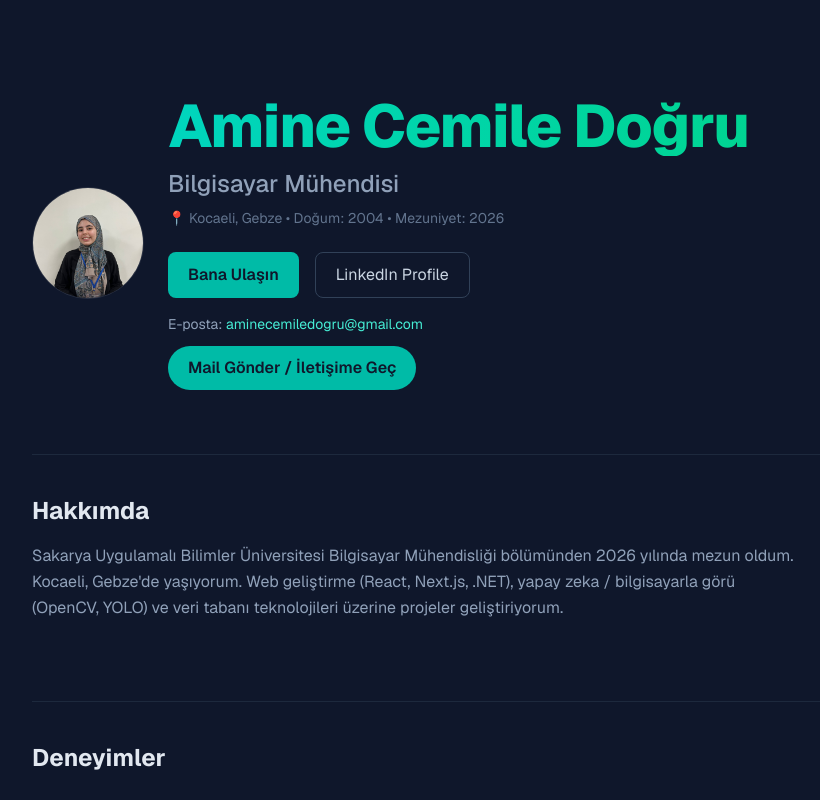
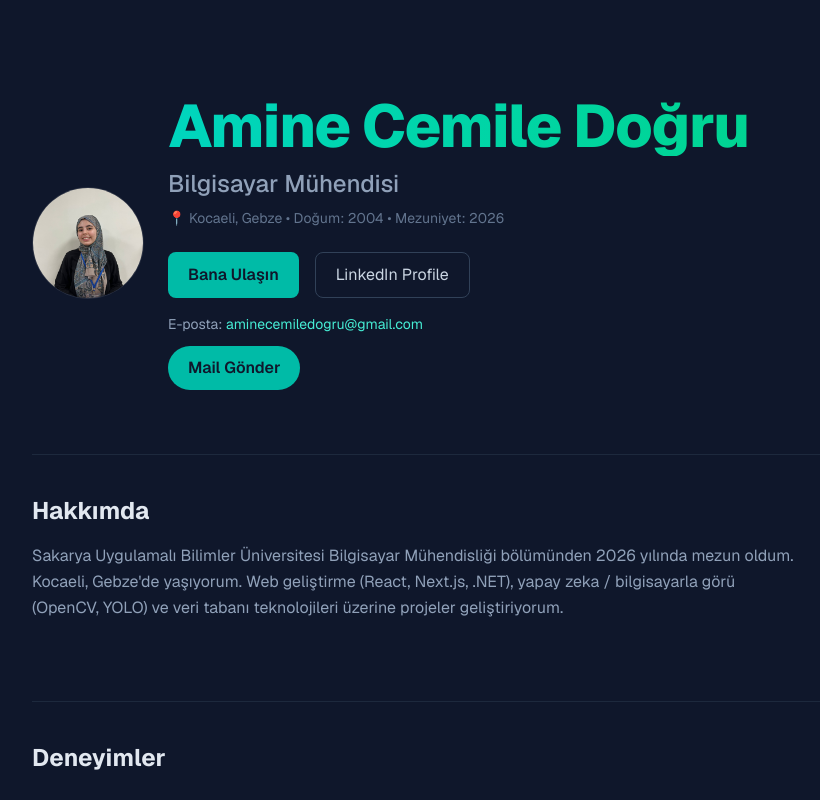
Before and after one commit to AmineCemileDogru/my-portfolio, a Next.js app: page / in a window 1280 px wide. Both pictures are taken after a click on the button "Bana Ulaşın". Shown: the top 800 px of the page, without its empty margins (120-940 px from the left). Built offline with nearby package versions, Linux system fonts and the light colour scheme.

Commit message:
Rename mail action button and use mailto anchor

```diff
--- a/app/page.tsx
+++ b/app/page.tsx
@@ -47,13 +47,12 @@ export default function Home() {
                 <p className="text-sm text-slate-400">
                   E-posta: <a href={`mailto:${cvData.personal.email}?subject=Portföy%20üzerinden%20iletişim`} className="text-teal-300 hover:text-teal-200">{cvData.personal.email}</a>
                 </p>
-                <button
-                  type="button"
-                  onClick={() => window.location.href = `mailto:${cvData.personal.email}?subject=Portföy%20üzerinden%20iletişim`}
+                <a
+                  href={`mailto:${cvData.personal.email}?subject=Portföy%20üzerinden%20iletişim`}
                   className="inline-flex items-center justify-center rounded-full bg-teal-500 hover:bg-teal-400 text-slate-900 font-semibold px-5 py-2.5 transition-all"
                 >
-                  Mail Gönder / İletişime Geç
-                </button>
+                  Mail Gönder
+                </a>
               </div>
             )}
           </div>
```
